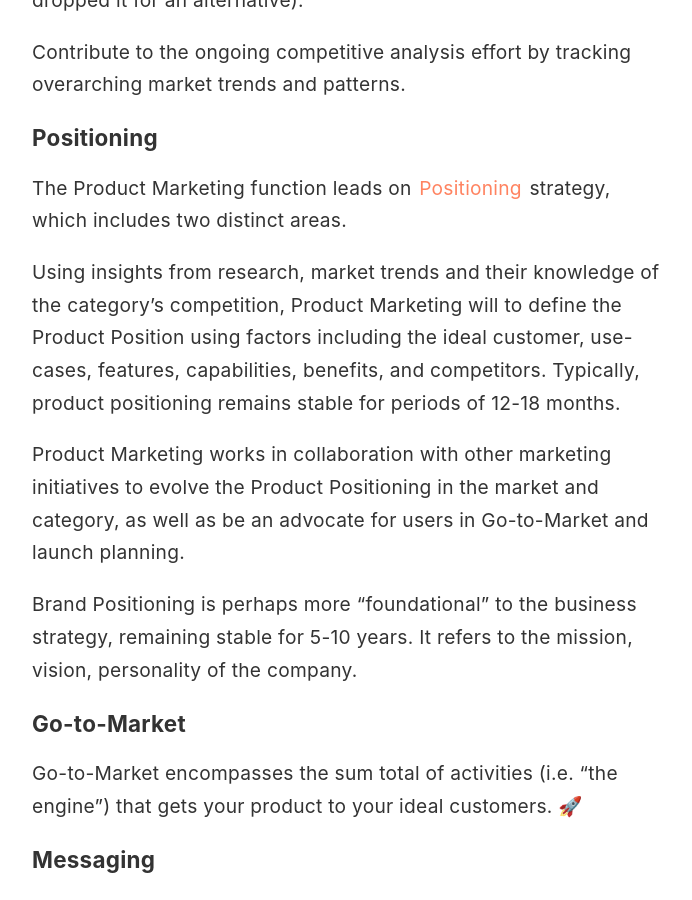
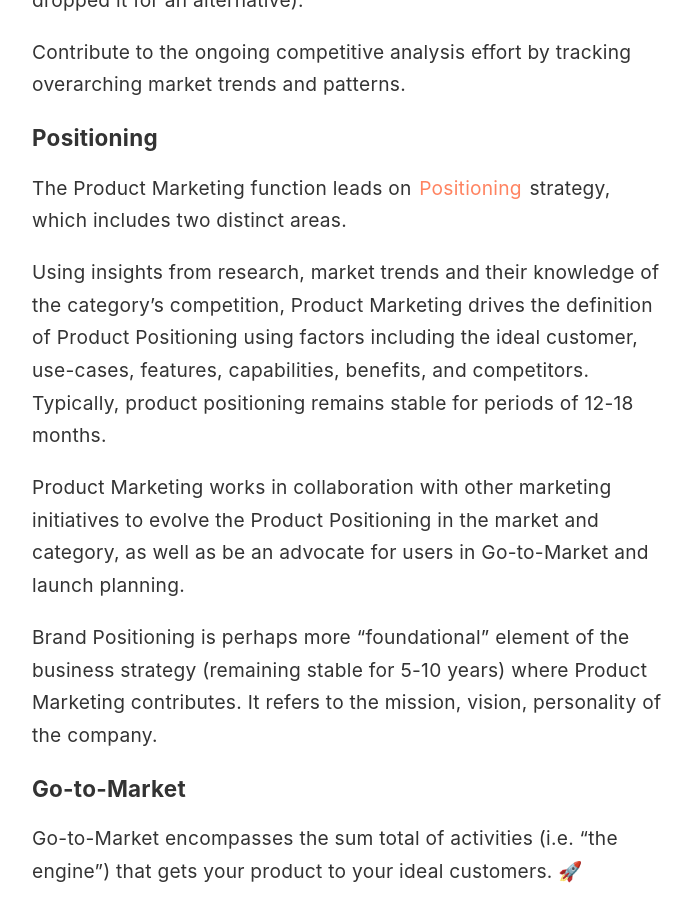
Before and after one commit to jonmccull/digital-garden, a Jekyll site: the page built from _notes/product-marketing.md, in a window 1280 px wide and 900 px high, scrolled down 1031 px. Shown: the whole window, without its empty margins (293-985 px from the left). Built offline with Jekyll 4.4.1, drawn with Linux system fonts in a browser that asks for light colours.

Commit message:
Update product-marketing.md

```diff
--- a/_notes/product-marketing.md
+++ b/_notes/product-marketing.md
@@ -23,11 +23,11 @@ Contribute to the ongoing competitive analysis effort by tracking overarching ma
 
 The Product Marketing function leads on [[Positioning]] strategy, which includes two distinct areas.
 
-Using insights from research, market trends and their knowledge of the category's competition, Product Marketing will to define the Product Position using factors including the ideal customer, use-cases, features, capabilities, benefits, and competitors. Typically, product positioning remains stable for periods of 12-18 months.
+Using insights from research, market trends and their knowledge of the category's competition, Product Marketing drives the definition of Product Positioning using factors including the ideal customer, use-cases, features, capabilities, benefits, and competitors. Typically, product positioning remains stable for periods of 12-18 months.
 
 Product Marketing works in collaboration with other marketing initiatives to evolve the Product Positioning in the market and category, as well as be an advocate for users in Go-to-Market and launch planning.
 
-Brand Positioning is perhaps more "foundational" to the business strategy, remaining stable for 5-10 years. It refers to the mission, vision, personality of the company.
+Brand Positioning is perhaps more "foundational" element of the business strategy (remaining stable for 5-10 years) where Product Marketing contributes. It refers to the mission, vision, personality of the company.
 
 
 ### Go-to-Market
```
